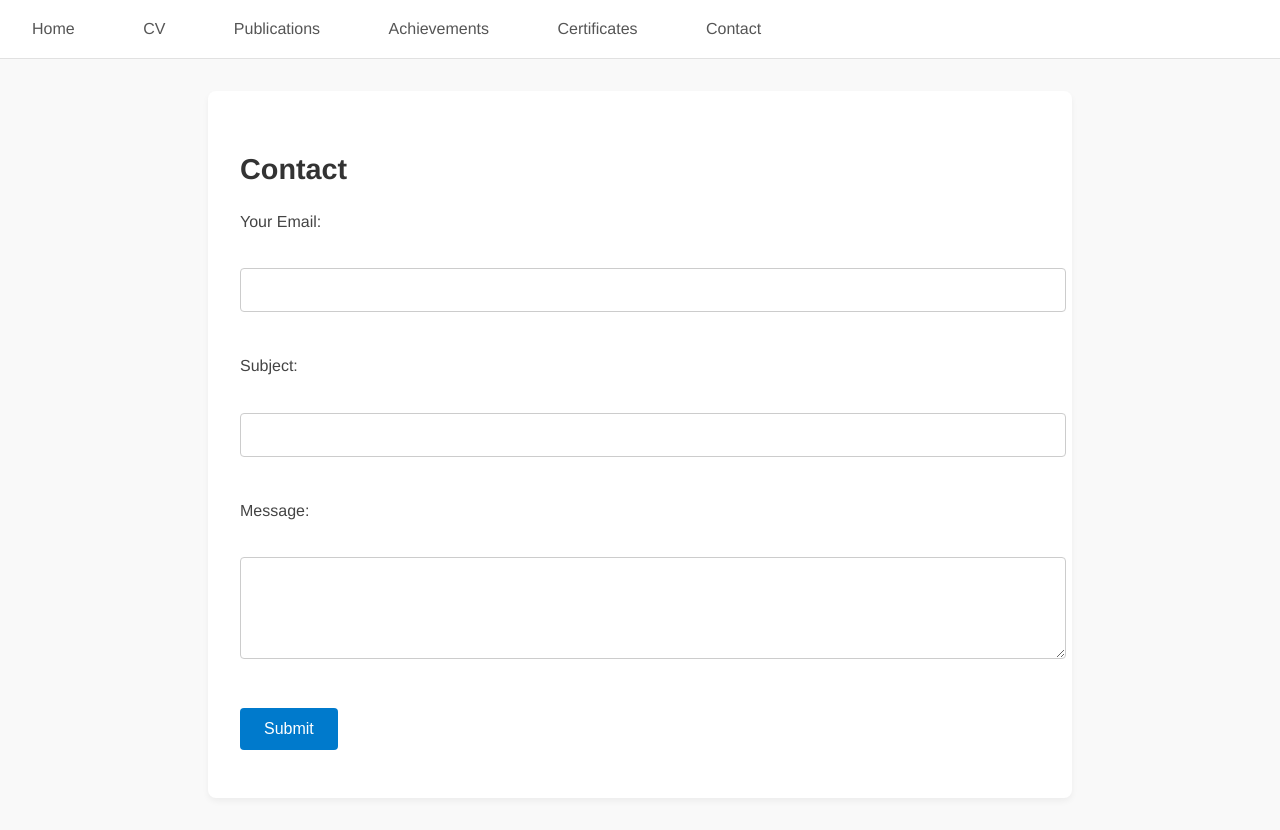
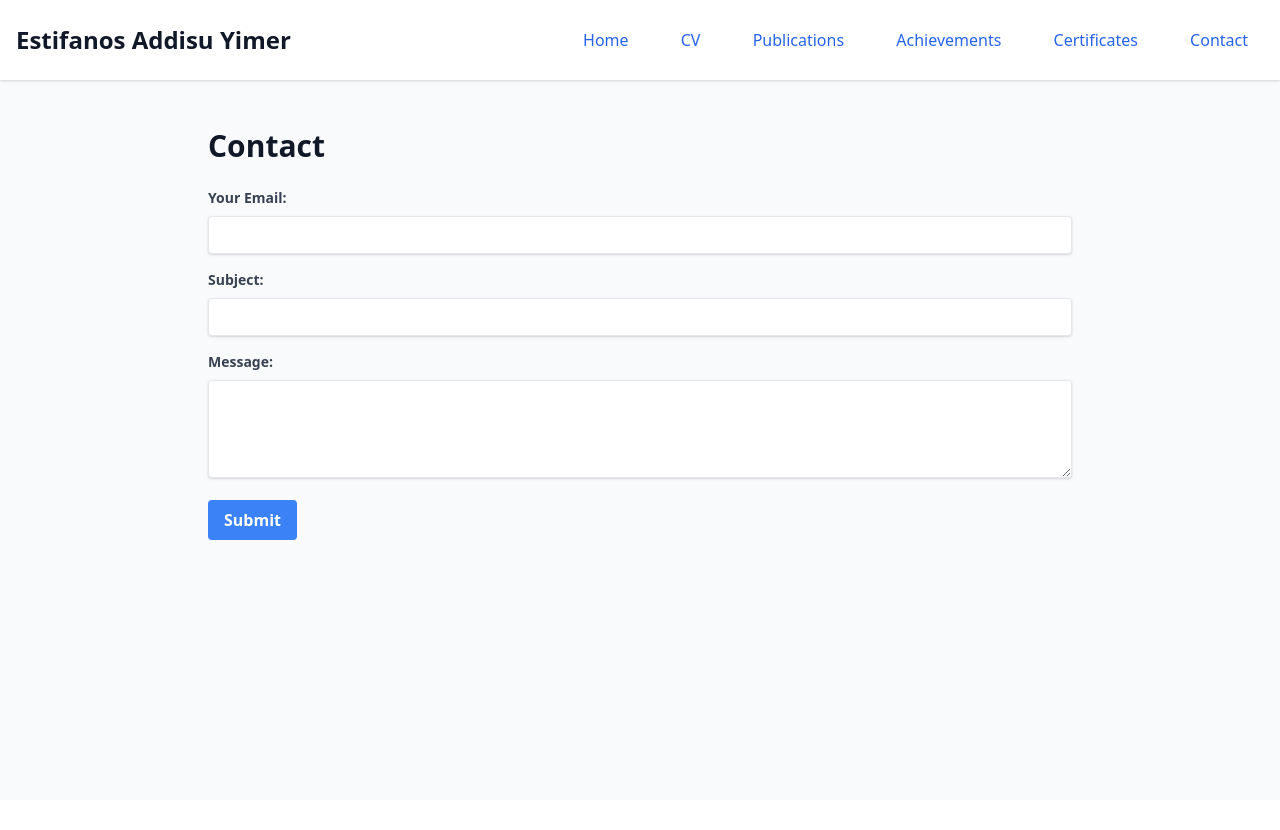
Before and after one commit to estifanosYimer/estifanos-website, a Flask app: page /contact in a window 1280 px wide. After the commit the page ends 540 px from the top, so only its background shows below. Run offline with Flask 3, Linux system fonts and the light colour scheme.

Commit message:
Update contact.html

```diff
--- a/templates/contact.html
+++ b/templates/contact.html
@@ -1,35 +1,57 @@
 <!DOCTYPE html>
  <html lang="en">
+
+
  <head>
   <meta charset="UTF-8" />
   <meta name="viewport" content="width=device-width, initial-scale=1.0" />
   <title>Contact - Estifanos Addisu Yimer</title>
-    <link rel="stylesheet" href="style.css">
+  <link href="https://cdn.jsdelivr.net/npm/tailwindcss@2.2.19/dist/tailwind.min.css" rel="stylesheet">
  </head>
-<body>
-    <header>
-        <nav>
-            <a href="/">Home</a>
-            <a href="/cv">CV</a>
-            <a href="/publications">Publications</a>
-            <a href="/achievements">Achievements</a>
-            <a href="/certificates">Certificates</a>
-            <a href="/contact">Contact</a>
+
+
+ <body class="bg-gray-50 text-gray-900">
+  <header class="bg-white shadow">
+   <div class="max-w-7xl mx-auto px-4 py-6 flex justify-between items-center">
+    <h1 class="text-2xl font-bold">Estifanos Addisu Yimer</h1>
+    <nav class="space-x-4">
+     <a href="/" class="text-blue-600 hover:underline py-2 px-4 rounded">Home</a>
+     <a href="/cv" class="text-blue-600 hover:underline py-2 px-4 rounded">CV</a>
+     <a href="/publications" class="text-blue-600 hover:underline py-2 px-4 rounded">Publications</a>
+     <a href="/achievements" class="text-blue-600 hover:underline py-2 px-4 rounded">Achievements</a>
+     <a href="/certificates" class="text-blue-600 hover:underline py-2 px-4 rounded">Certificates</a>
+     <a href="/contact" class="text-blue-600 hover:underline py-2 px-4 rounded">Contact</a>
     </nav>
+   </div>
   </header>
-    <main>
+  <main class="max-w-4xl mx-auto py-12 px-4">
    <section>
-            <h2>Contact</h2>
-            <form action="https://formspree.io/f/xanoykkz" method="POST">
-                <label for="email">Your Email:</label><br>
-                <input type="email" id="email" name="email" required><br><br>
-                <label for="subject">Subject:</label><br>
-                <input type="text" id="subject" name="subject"><br><br>
-                <label for="message">Message:</label><br>
-                <textarea id="message" name="message" rows="4" cols="50" required></textarea><br><br>
-                <input type="submit" value="Submit">
+    <h2 class="text-3xl font-semibold mb-6">Contact</h2>
+    <form action="https://formspree.io/f/xanoykkz" method="POST" class="space-y-4">
+     <div>
+      <label for="email" class="block text-gray-700 text-sm font-bold mb-2">Your Email:</label>
+      <input type="email" id="email" name="email" required
+       class="shadow appearance-none border rounded w-full py-2 px-3 text-gray-700 leading-tight focus:outline-none focus:shadow-outline">
+     </div>
+     <div>
+      <label for="subject" class="block text-gray-700 text-sm font-bold mb-2">Subject:</label>
+      <input type="text" id="subject" name="subject"
+       class="shadow appearance-none border rounded w-full py-2 px-3 text-gray-700 leading-tight focus:outline-none focus:shadow-outline">
+     </div>
+     <div>
+      <label for="message" class="block text-gray-700 text-sm font-bold mb-2">Message:</label>
+      <textarea id="message" name="message" rows="4"
+       class="shadow appearance-none border rounded w-full py-2 px-3 text-gray-700 leading-tight focus:outline-none focus:shadow-outline"
+       required></textarea>
+     </div>
+     <div>
+      <input type="submit" value="Submit"
+       class="bg-blue-500 hover:bg-blue-700 text-white font-bold py-2 px-4 rounded focus:outline-none focus:shadow-outline cursor-pointer">
+     </div>
     </form>
    </section>
   </main>
  </body>
+
+
  </html>
```
Lines whose indentation alone changed are shown as unchanged.
